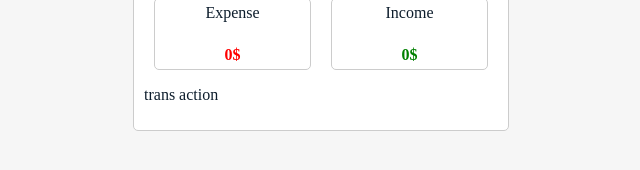
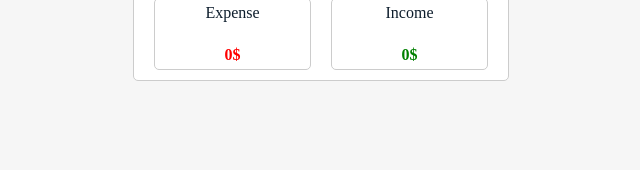
Before and after one commit to Shaghayegh-93/Expense-taracker-App, a React (Create React App) app: page / in a window 1280 px wide. Shown: the part 188-358 px from the top of the page, without its empty margins (319-959 px from the left). Built offline with nearby package versions, Linux system fonts and the light colour scheme.

Commit message:
added map method on transactions state

```diff
--- a/src/components/TransActionComponent.js
+++ b/src/components/TransActionComponent.js
@@ -1,7 +1,9 @@
-const TransActionComponent = () => {
+const TransActionComponent = ({ transactions }) => {
   return (
     <section>
-      <p>trans action</p>
+      {transactions.map((t) => (
+        <div key={t.id}>{t.desc} </div>
+      ))}
     </section>
   );
 };
```
